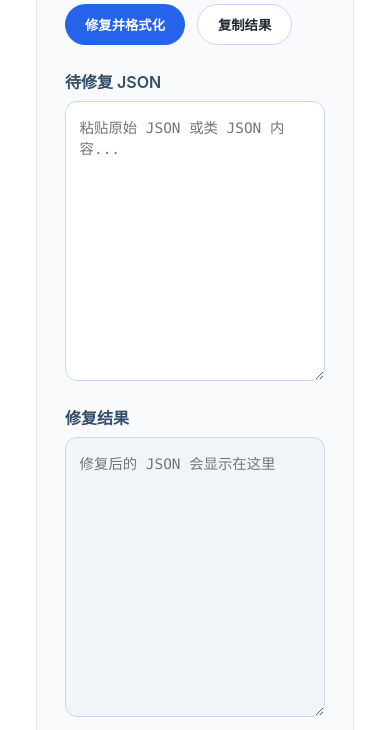
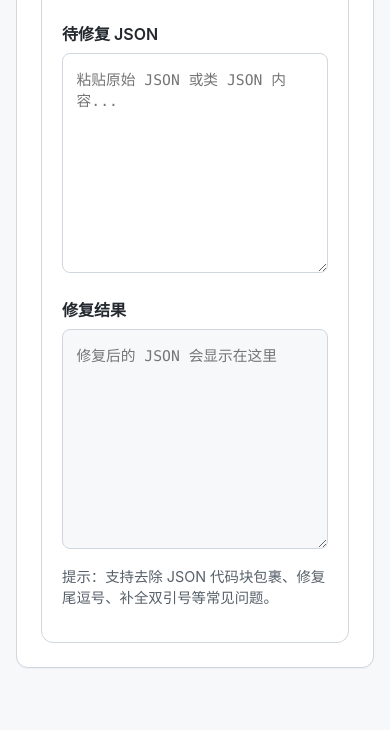
Before and after one commit to ibitor/odin_helper, a website built with Vite: page index.html in a window 390 px wide. Shown: the part 328-1058 px from the top of the page. After the commit the page ends 1020 px from the top, so only its background shows below. Built offline with nearby package versions, Linux system fonts and the light colour scheme.

Commit message:
Adopt GitHub-inspired responsive styling

```diff
--- a/src/style.css
+++ b/src/style.css
@@ -1,7 +1,7 @@
 :root {
   font-family: "Inter", system-ui, -apple-system, BlinkMacSystemFont, "Segoe UI", sans-serif;
-  color: #1f2933;
-  background-color: #f5f7fb;
+  color: #24292f;
+  background-color: #f6f8fa;
 }
 
 * {
@@ -12,7 +12,6 @@ body {
   margin: 0;
   min-height: 100vh;
   display: flex;
-  align-items: center;
   justify-content: center;
   padding: 2.5rem 1.5rem;
 }
@@ -20,10 +19,11 @@ body {
 .container {
   background: #ffffff;
   padding: 2.5rem 3rem;
-  border-radius: 16px;
-  box-shadow: 0 20px 45px rgba(31, 41, 51, 0.12);
-  max-width: 1100px;
-  width: min(100%, 1100px);
+  border-radius: 12px;
+  border: 1px solid #d0d7de;
+  box-shadow: 0 1px 0 rgba(27, 31, 36, 0.04);
+  max-width: 1200px;
+  width: min(100%, 1200px);
 }
 
 .header {
@@ -33,13 +33,13 @@ body {
 
 h1 {
   margin: 0 0 0.5rem;
-  font-size: 2.25rem;
+  font-size: 2.1rem;
 }
 
 .tool-card {
-  background: #f8fafc;
-  border-radius: 16px;
-  border: 1px solid #e2e8f0;
+  background: #ffffff;
+  border-radius: 12px;
+  border: 1px solid #d0d7de;
   padding: 1.75rem;
 }
 
@@ -59,7 +59,7 @@ h1 {
 
 .tool-header p {
   margin: 0;
-  color: #52606d;
+  color: #57606a;
 }
 
 .actions {
@@ -72,7 +72,7 @@ button {
   padding: 0.65rem 1.25rem;
   border-radius: 999px;
   border: none;
-  background: #2563eb;
+  background: #2da44e;
   color: #ffffff;
   font-weight: 600;
   cursor: pointer;
@@ -81,13 +81,13 @@ button {
 
 button:hover {
   transform: translateY(-1px);
-  box-shadow: 0 8px 20px rgba(37, 99, 235, 0.3);
+  box-shadow: 0 6px 16px rgba(27, 31, 36, 0.2);
 }
 
 button.ghost {
   background: #ffffff;
-  color: #1f2933;
-  border: 1px solid #cbd5f5;
+  color: #24292f;
+  border: 1px solid #d0d7de;
   box-shadow: none;
 }
 
@@ -105,22 +105,22 @@ button.ghost {
 
 label {
   font-weight: 600;
-  color: #334e68;
+  color: #24292f;
 }
 
 textarea {
-  min-height: 280px;
+  min-height: 320px;
   padding: 0.85rem;
-  border-radius: 12px;
-  border: 1px solid #cbd5f5;
+  border-radius: 8px;
+  border: 1px solid #d0d7de;
   font-family: "JetBrains Mono", "Fira Code", Consolas, monospace;
-  font-size: 0.9rem;
+  font-size: 0.92rem;
   resize: vertical;
   background: #ffffff;
 }
 
 textarea:read-only {
-  background: #f1f5f9;
+  background: #f6f8fa;
 }
 
 .status {
@@ -129,19 +129,51 @@ textarea:read-only {
 }
 
 .status[data-kind='success'] {
-  color: #15803d;
+  color: #1a7f37;
 }
 
 .status[data-kind='warning'] {
-  color: #b45309;
+  color: #9a6700;
 }
 
 .status[data-kind='error'] {
-  color: #b91c1c;
+  color: #cf222e;
 }
 
 .hint {
   margin-top: 0.75rem;
   font-size: 0.9rem;
-  color: #64748b;
+  color: #57606a;
 }
+
+@media (max-width: 900px) {
+  body {
+    padding: 2rem 1.25rem;
+  }
+
+  .container {
+    padding: 2rem;
+  }
+
+  h1 {
+    font-size: 1.8rem;
+  }
+}
+
+@media (max-width: 600px) {
+  body {
+    padding: 1.5rem 1rem;
+  }
+
+  .container {
+    padding: 1.5rem;
+  }
+
+  .tool-card {
+    padding: 1.25rem;
+  }
+
+  textarea {
+    min-height: 220px;
+  }
+}
```
